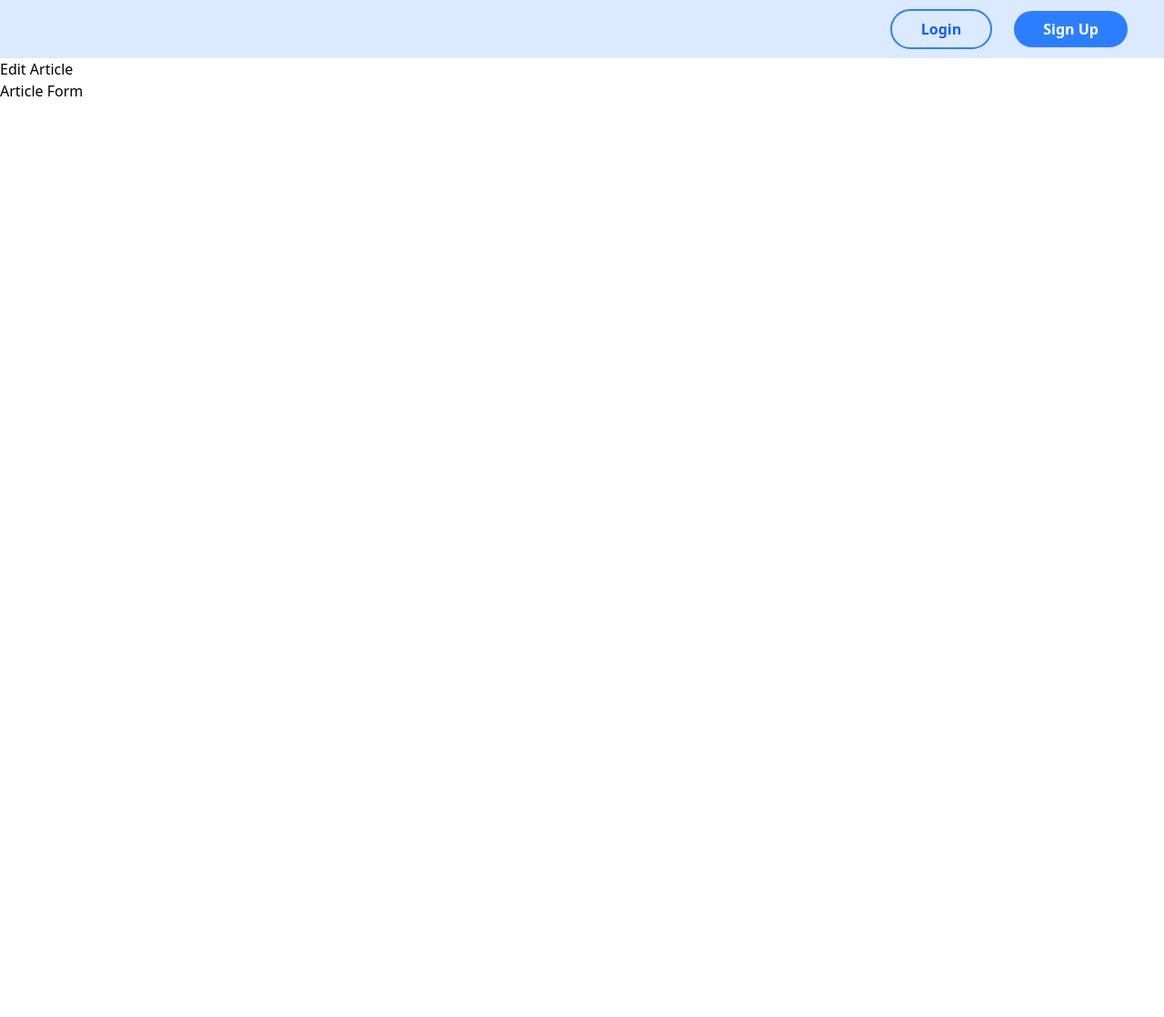
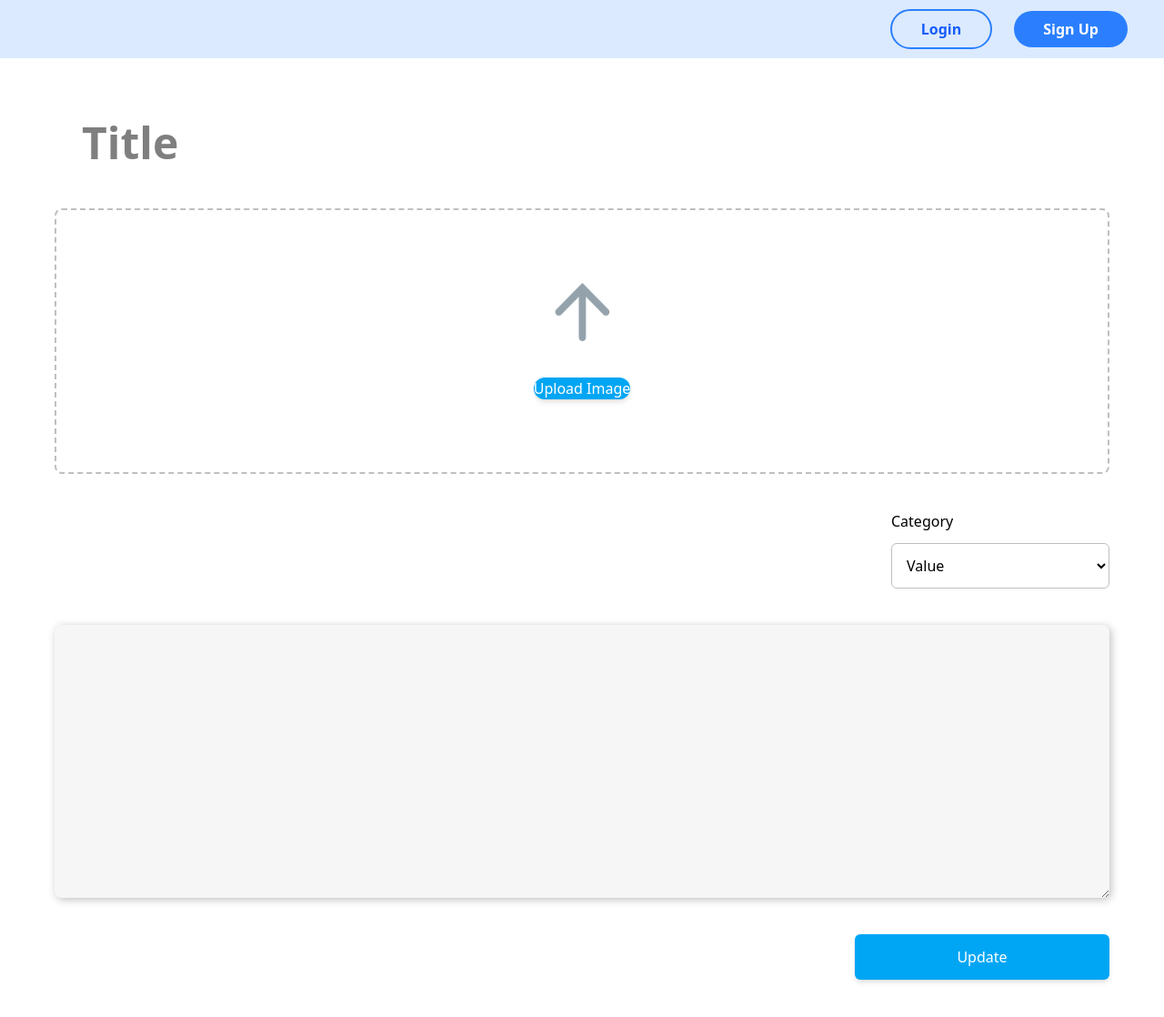
Before and after one commit to takanorishinagawa/teamdev_20, a Next.js app: page /articles/1/edit in a window 1280 px wide. Shown: the top 1118 px of the page at 91% size. Before the commit the page ends 800 px from the top, so only its background shows below. Built offline with nearby package versions, Linux system fonts and the light colour scheme.

Commit message:
記事作成・編集画面をコンポーネント化

```diff
--- a/src/app/articles/[id]/edit/page.tsx
+++ b/src/app/articles/[id]/edit/page.tsx
@@ -8,9 +8,10 @@ import React from "react";
 const EditArticlePage = () => {
   return (
     <div>
-      <h1>Edit Article</h1>
-      {/* フォームやデータ取得処理をここに追加 */}
-      <ArticleForm/>
+      <ArticleForm
+        type="edit"
+        onSubmit={() => alert("記事を更新！")}
+      />
     </div>
   );
 };
--- a/src/app/articles/create/page.tsx
+++ b/src/app/articles/create/page.tsx
@@ -2,77 +2,13 @@
 
 "use client";
 
-import Button from "@/app/components/button/Button";
-import RectButton from "@/app/components/button/RectButton";
-import Image from "next/image";
+import ArticleForm from "@/app/components/article/ArticleForm";
 import React from "react";
 
-const page = () => {
+const CreatePage = () => {
   return (
-    <div>
-      <div className="p-15">
-        <div className="flex flex-col items-center gap-10">
-          {/* タイトル */}
-          <input
-            type="text"
-            className="w-full max-w-[1100px] min-w-[600px] text-5xl font-semibold"
-            placeholder="Title"
-          />
-
-          {/* 画像アップロード */}
-          <div className="w-full max-w-[1200px] min-w-[600px] rounded-lg border-2 border-dashed border-[#7777] p-20">
-            <div className="flex flex-col items-center gap-10">
-              {/* 矢印アイコン */}
-              <Image
-                src="/icon/create/arrow.png"
-                alt="アイコン"
-                width={60}
-                height={60}
-              />
-
-              {/* アップロードボタン */}
-              <Button
-                variant="Blue"
-                size="lg"
-                onClick={() => alert("画像をアップロード！")}
-              >
-                Upload Image
-              </Button>
-            </div>
-          </div>
-
-          {/* カテゴリー */}
-          <div className="flex w-full max-w-[1200px] min-w-[600px] justify-end">
-            <div className="flex flex-col gap-3">
-              <label htmlFor="category">Category</label>
-              <select
-                name="category"
-                id="category"
-                className="w-60 rounded-md border border-[#7777] p-3"
-              >
-                <option>Value</option>
-                <option>Value2</option>
-                <option>Value3</option>
-              </select>
-            </div>
-          </div>
-
-          {/* 投稿内容 */}
-          <textarea
-            className="min-h-[300px] w-full max-w-[1200px] min-w-[600px] rounded-lg border-none bg-[#D9D9D9]/25 p-5 text-lg text-black"
-            style={{ boxShadow: "2px 2px 10px 0 rgba(0, 0, 0, 0.25)" }}
-          ></textarea>
-
-          {/* 記事作成ボタン */}
-          <div className="flex w-full max-w-[1200px] min-w-[600px] justify-end">
-            <RectButton onClick={() => alert("記事を投稿！")}>
-              Create
-            </RectButton>
-          </div>
-        </div>
-      </div>
-    </div>
+    <ArticleForm type="create" onSubmit={() => alert("投稿！")} />
   );
 };
 
-export default page;
+export default CreatePage;
--- a/src/app/components/article/ArticleForm.tsx
+++ b/src/app/components/article/ArticleForm.tsx
@@ -1,11 +1,79 @@
 "use client";
 
+import Image from "next/image";
 import React from "react";
+import Button from "../button/Button";
+import RectButton from "../button/RectButton";
 
-const ArticleForm = () => {
+type ArticleFormProps = {
+    type: "create" | "edit";
+    onSubmit: () => void;
+}
+
+const ArticleForm = ({ type, onSubmit }: ArticleFormProps) => {
   return (
     <div>
-      <h1>Article Form</h1>
+      <div className="p-15">
+        <div className="flex flex-col items-center gap-10">
+          {/* タイトル */}
+          <input
+            type="text"
+            className="w-full max-w-[1100px] min-w-[600px] text-5xl font-semibold"
+            placeholder="Title"
+          />
+
+          {/* 画像アップロード */}
+          <div className="w-full max-w-[1200px] min-w-[600px] rounded-lg border-2 border-dashed border-[#7777] p-20">
+            <div className="flex flex-col items-center gap-10">
+              {/* 矢印アイコン */}
+              <Image
+                src="/icon/create/arrow.png"
+                alt="アイコン"
+                width={60}
+                height={60}
+              />
+
+              {/* アップロードボタン */}
+              <Button
+                variant="Blue"
+                size="lg"
+                onClick={() => alert("画像をアップロード！")}
+              >
+                Upload Image
+              </Button>
+            </div>
+          </div>
+
+          {/* カテゴリー */}
+          <div className="flex w-full max-w-[1200px] min-w-[600px] justify-end">
+            <div className="flex flex-col gap-3">
+              <label htmlFor="category">Category</label>
+              <select
+                name="category"
+                id="category"
+                className="w-60 rounded-md border border-[#7777] p-3"
+              >
+                <option>Value</option>
+                <option>Value2</option>
+                <option>Value3</option>
+              </select>
+            </div>
+          </div>
+
+          {/* 投稿内容 */}
+          <textarea
+            className="min-h-[300px] w-full max-w-[1200px] min-w-[600px] rounded-lg border-none bg-[#D9D9D9]/25 p-5 text-lg text-black"
+            style={{ boxShadow: "2px 2px 10px 0 rgba(0, 0, 0, 0.25)" }}
+          ></textarea>
+
+          {/* 記事作成ボタン */}
+          <div className="flex w-full max-w-[1200px] min-w-[600px] justify-end">
+            <RectButton onClick={onSubmit}>
+              {type === "create" ? "Create" : "Update"}
+            </RectButton>
+          </div>
+        </div>
+      </div>
     </div>
   );
 };
```
